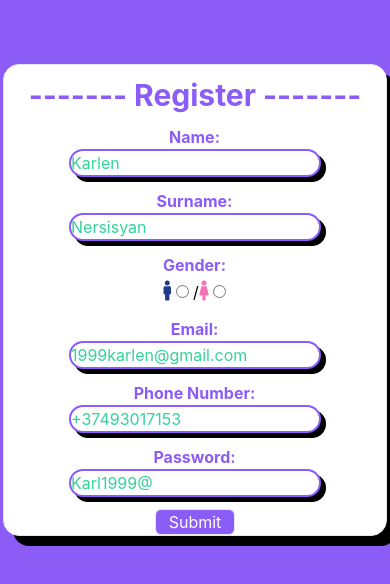
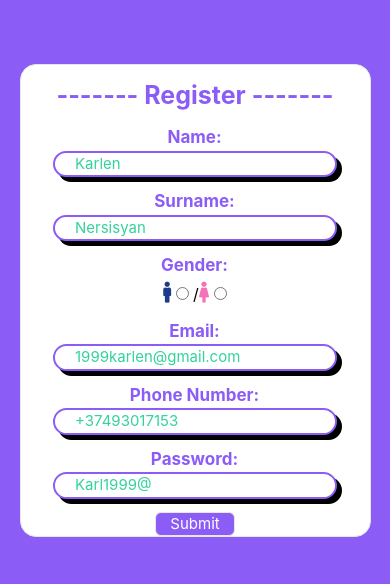
Before and after one commit to KarlenNersisyan/Login-Form, a React (Vite) app: page / in a window 390 px wide. Shown: the top 584 px of the page. Built offline with nearby package versions, Linux system fonts and the light colour scheme.

Commit message:
feat(components): Separation of components, adding properties, validation checking.

```diff
--- a/package.json
+++ b/package.json
@@ -8,7 +8,8 @@
   },
   "dependencies": {
     "react": "^17.0.0",
-    "react-dom": "^17.0.0"
+    "react-dom": "^17.0.0",
+    "react-router-dom": "^5.2.0"
   },
   "devDependencies": {
     "@vitejs/plugin-react-refresh": "^1.3.1",
--- /dev/null
+++ b/src/components/Form.css
@@ -0,0 +1,67 @@
+.byKarlen {
+  top: 20px;
+  left: 33%;
+}
+.ul-container {
+  top: 220px;
+  left: 21%;
+}
+
+input[placeholder] {
+  padding: 0 20px;
+}
+@media screen and (max-width: 580px) {
+  .containerMessage {
+    width: 90%;
+  }
+  .fa-times-hexagon {
+    top: 4%;
+    right: 4%;
+    font-size: 35px;
+  }
+}
+@media screen and (max-width: 430px) {
+  .containerRegister {
+    width: 90%;
+  }
+
+  .titleContainer {
+    font-size: 25px;
+  }
+
+  .labelName {
+    font-size: 17px;
+  }
+
+  .inputName {
+    font-size: 15px;
+  }
+
+  .buttonName {
+    font-size: 15px;
+  }
+
+  .amigo {
+    font-size: 21px;
+  }
+
+  /* containerMessage */
+  .containerMessage {
+    width: 90%;
+  }
+  .fa-times-hexagon {
+    top: 3%;
+    right: 3%;
+    font-size: 33px;
+  }
+  .byKarlen {
+    font-size: 125px;
+    top: 45px;
+  }
+
+  .ul-container {
+    left: 5%;
+    top: 195px;
+    width: 90%;
+  }
+}
--- a/src/components/Form.jsx
+++ b/src/components/Form.jsx
@@ -1,4 +1,6 @@
 import React, { Component } from 'react';
+import './Form.css';
+import styles from './form.module.css';
 import Input from '../components/Input/Input';
 import Button from '../components/Button/Button';
 import {
@@ -27,6 +29,7 @@ class Form extends Component {
       phone: GetItemLocal('phone') ? GetItemLocal('phone') : '',
       email: GetItemLocal('email') ? GetItemLocal('email') : '',
       password: GetItemLocal('password') ? GetItemLocal('password') : '',
+      isHidden: true,
     };
   }
   handleChange = (e) => {
@@ -39,14 +42,30 @@ class Form extends Component {
   handleRegister = (e) => {
     const { name, surname, gender, phone, email, password } = this.state;
     e.preventDefault();
-    this.setState({
+    this.setState(
+      {
         isValidName: isValidName(name),
         isValidSurname: isValidSurname(surname),
         isValidGender: isValidGender(gender),
         isValidPhone: isValidPhone(phone),
         isValidEmail: isValidEmail(email),
         isValidPassword: isValidPassword(password),
+      },
+      () => {
+        if (
+          this.state.isValidName &&
+          this.state.isValidSurname &&
+          this.state.isValidGender &&
+          this.state.isValidPhone &&
+          this.state.isValidEmail &&
+          this.state.isValidPassword
+        ) {
+          this.setState({
+            isHidden: !this.state.isHidden,
           });
+        }
+      }
+    );
   };
 
   componentDidUpdate() {
@@ -69,9 +88,71 @@ class Form extends Component {
       SetItemLocal('password', this.state.password);
     }
   }
+  handleHide = () => {
+    this.setState({
+      isHidden: !this.state.isHidden,
+    });
+  };
   render() {
     const closeIcon = <i className="fas fa-times-circle text-red-400"></i>;
     const okIcon = <i className="fas fa-check-circle text-green-400"></i>;
+
+    // ContainerMessage
+    const containerMessage = (
+      <div
+        className={
+          this.state.isHidden
+            ? styles.hide
+            : 'fixed w-96 h-full rounded-3xl border-none bg-gray-400 shadow-byKarlenV3 containerMessage'
+        }
+      >
+        <a href="https://github.com/KarlenNersisyan" target="_blank">
+          <i className="fas fa-smile-wink absolute text-yellow-500 text-9xl transition byKarlen cursor-pointer hover:text-red-700"></i>
+        </a>
+        <i
+          onClick={this.handleHide}
+          className="fas fa-times-hexagon text-white absolute right-8 top-6 text-4xl cursor-pointer transition hover:text-red-500"
+        ></i>
+        <ul className="ul-container w-56 h-full rounded-3xl border bg-yellow-200 absolute">
+          <li className="text-center mt-1">
+            <b> --- Your Name --- </b>
+            <div className="text-px text-red-700 px-1 truncate">
+              {this.state.name}
+            </div>
+          </li>
+          <li className="text-center mt-1">
+            <b> --- Your Surname --- </b>
+            <div className="text-px text-red-700 px-1 truncate">
+              {this.state.surname}
+            </div>
+          </li>
+          <li className="text-center mt-1">
+            <b> --- Your Gender --- </b>
+            <div className="text-px text-red-700 px-1 truncate">
+              {this.state.gender}
+            </div>
+          </li>
+          <li className="text-center mt-1">
+            <b> --- Your Phone --- </b>
+            <div className="text-px text-red-700 px-1 truncate">
+              {this.state.phone}
+            </div>
+          </li>
+          <li className="text-center mt-1">
+            <b> --- Your Email --- </b>
+            <div className="text-px text-red-700 px-1 truncate">
+              {this.state.email}
+            </div>
+          </li>
+          <li className="text-center mt-1">
+            <b> --- Your Password --- </b>
+            <div className="text-px text-red-700 px-1 truncate">
+              {this.state.password}
+            </div>
+          </li>
+        </ul>
+      </div>
+    );
 
     const nameMessage =
       this.state.isValidName == true || this.state.isValidName === ''
@@ -124,10 +205,11 @@ class Form extends Component {
 
     return (
       <form className="flex justify-center">
-        <div className="w-96 h-full shadow-byKarlenV1 mt-16 border bg-white rounded-2xl flex flex-col justify-evenly text-center">
+        {containerMessage}{' '}
+        <div className="w-96 h-full mt-16 border bg-white rounded-2xl flex flex-col justify-evenly text-center containerRegister">
           {' '}
           <div className=" mt-3">
-            <b className="text-3xl transition text-purple-500 hover:text-green-400">
+            <b className="text-3xl titleContainer transition text-purple-500 hover:text-green-400">
               <a href="https://github.com/KarlenNersisyan" target="_blank">
                 ------- Register -------
               </a>
@@ -135,23 +217,17 @@ class Form extends Component {
           </div>
           <div className="mt-3">
             <label>
-              <p className="text-purple-500 transition cursor-pointer hover:text-green-400 font-bold">
+              <p className="text-purple-500 transition cursor-pointer labelName hover:text-green-400 font-bold">
                 Name:
-                <span
-                  className="ml-px"
-                  {...{ hidden: hiddenName }}
-                >
+                <span className="ml-px" {...{ hidden: hiddenName }}>
                   {nameMessage}
                 </span>
-                <span
-                  className="ml-px"
-                  {...{ hidden: hiddenNameOk }}
-                >
+                <span className="ml-px" {...{ hidden: hiddenNameOk }}>
                   {nameOkMessage}
                 </span>
               </p>
               <Input
-                className="placeholder-green-400 outline-none rounded-full border-solid border-purple-500 border-2 shadow-byKarlenV2 "
+                className="placeholder-green-400 inputName outline-none rounded-full border-solid border-purple-500 border-2 shadow-byKarlenV2 "
                 type="text"
                 placeholder="Karlen"
                 value={this.state.name}
@@ -163,23 +239,17 @@ class Form extends Component {
           </div>
           <div className="mt-3">
             <label>
-              <p className="text-purple-500 transition cursor-pointer hover:text-green-400 font-bold">
+              <p className="text-purple-500 transition cursor-pointer labelName hover:text-green-400 font-bold">
                 Surname:
-                <span
-                  className="ml-px"
-                  {...{ hidden: hiddenSurname }}
-                >
+                <span className="ml-px" {...{ hidden: hiddenSurname }}>
                   {surnameMessage}
                 </span>
-                <span
-                  className="ml-px"
-                  {...{ hidden: hiddenSurnameOk }}
-                >
+                <span className="ml-px" {...{ hidden: hiddenSurnameOk }}>
                   {surnameOkMessage}
                 </span>
               </p>
               <Input
-                className="placeholder-green-400 outline-none rounded-full border-solid border-purple-500 border-2 shadow-byKarlenV2"
+                className="placeholder-green-400 inputName outline-none rounded-full border-solid border-purple-500 border-2 shadow-byKarlenV2"
                 type="text"
                 placeholder="Nersisyan"
                 value={this.state.surname}
@@ -189,24 +259,18 @@ class Form extends Component {
             </label>
           </div>
           <div className="mt-3">
-            <p className="text-purple-500 transition cursor-pointer hover:text-green-400 font-bold">
+            <p className="text-purple-500 transition cursor-pointer labelName hover:text-green-400 font-bold">
               Gender:
-              <span
-                className="ml-px"
-                {...{ hidden: hiddenGender }}
-              >
+              <span className="ml-px" {...{ hidden: hiddenGender }}>
                 {genderMessage}
               </span>
-              <span
-                className="ml-px"
-                {...{ hidden: hiddenGenderOk }}
-              >
+              <span className="ml-px" {...{ hidden: hiddenGenderOk }}>
                 {genderOkMessage}
               </span>
             </p>
              {' '}
             <label>
-              <i className="fas fa-male text-xl text-blue-900"></i>{' '}
+              <i className="fas amigo fa-male text-xl text-blue-900"></i>{' '}
               <Input
                 type="radio"
                 name="gender"
@@ -218,7 +282,7 @@ class Form extends Component {
             </label>
              {' '}
             <label>
-              /<i className="fas fa-female text-xl text-pink-400"></i>{' '}
+              /<i className="fas amigo fa-female text-xl text-pink-400"></i>{' '}
               <Input
                 type="radio"
                 name="gender"
@@ -231,23 +295,17 @@ class Form extends Component {
           </div>
           <div className="mt-3">
             <label>
-              <p className="text-purple-500 transition cursor-pointer hover:text-green-400 font-bold">
+              <p className="text-purple-500 transition cursor-pointer labelName hover:text-green-400 font-bold">
                 Email:
-                <span
-                  className="ml-px"
-                  {...{ hidden: hiddenEmail }}
-                >
+                <span className="ml-px" {...{ hidden: hiddenEmail }}>
                   {emailMessage}
                 </span>
-                <span
-                  className="ml-px"
-                  {...{ hidden: hiddenEmailOk }}
-                >
+                <span className="ml-px" {...{ hidden: hiddenEmailOk }}>
                   {emailOkMessage}
                 </span>
               </p>
               <Input
-                className="placeholder-green-400 outline-none rounded-full border-solid border-purple-500 border-2 shadow-byKarlenV2"
+                className="placeholder-green-400 inputName outline-none rounded-full border-solid border-purple-500 border-2 shadow-byKarlenV2"
                 type="text"
                 placeholder="1999karlen@gmail.com"
                 value={this.state.email}
@@ -259,23 +317,17 @@ class Form extends Component {
           </div>
           <div className="mt-3">
             <label>
-              <p className="text-purple-500 transition cursor-pointer hover:text-green-400 font-bold">
+              <p className="text-purple-500 transition cursor-pointer labelName hover:text-green-400 font-bold">
                 Phone Number:{' '}
-                <span
-                  className="ml-px"
-                  {...{ hidden: hiddenPhone }}
-                >
+                <span className="ml-px" {...{ hidden: hiddenPhone }}>
                   {phoneMessage}
                 </span>
-                <span
-                  className="ml-px"
-                  {...{ hidden: hiddenPhoneOk }}
-                >
+                <span className="ml-px" {...{ hidden: hiddenPhoneOk }}>
                   {phoneOkMessage}
                 </span>
               </p>
               <Input
-                className="placeholder-green-400 outline-none rounded-full border-solid border-purple-500 border-2 shadow-byKarlenV2"
+                className="placeholder-green-400 inputName outline-none rounded-full border-solid border-purple-500 border-2 shadow-byKarlenV2"
                 type="number"
                 placeholder="+37493017153"
                 value={this.state.phone}
@@ -287,23 +339,17 @@ class Form extends Component {
           </div>
           <div className="mt-3">
             <label>
-              <p className="text-purple-500 transition cursor-pointer hover:text-green-400 font-bold">
+              <p className="text-purple-500 transition cursor-pointer labelName hover:text-green-400 font-bold">
                 Password:
-                <span
-                  className="ml-px"
-                  {...{ hidden: hiddenPassword }}
-                >
+                <span className="ml-px" {...{ hidden: hiddenPassword }}>
                   {passwordMessage}
                 </span>
-                <span
-                  className="ml-px"
-                  {...{ hidden: hiddenPasswordOk }}
-                >
+                <span className="ml-px" {...{ hidden: hiddenPasswordOk }}>
                   {passwordOkMessage}
                 </span>
               </p>
               <Input
-                className="placeholder-green-400 outline-none rounded-full border-solid border-purple-500 border-2 shadow-byKarlenV2"
+                className="placeholder-green-400 inputName outline-none rounded-full border-solid border-purple-500 border-2 shadow-byKarlenV2"
                 type="password"
                 placeholder="Karl1999@"
                 value={this.state.password}
@@ -315,7 +361,7 @@ class Form extends Component {
           </div>
           <div className="mt-3">
             <Button
-              className="w-20 transition-all rounded-md border text-white bg-purple-500 hover:text-black hover:bg-green-400"
+              className="w-20 buttonName transition-all rounded-md border text-white bg-purple-500 hover:text-black hover:bg-green-400"
               text="Submit"
               onClick={this.handleRegister}
             />
--- /dev/null
+++ b/src/components/form.module.css
@@ -0,0 +1,3 @@
+.hide {
+  display: none;
+}
--- a/tailwind.config.js
+++ b/tailwind.config.js
@@ -3,8 +3,9 @@ module.exports = {
   darkMode: false, // or 'media' or 'class'
   theme: {
     boxShadow: {
-      byKarlenV1: '10px 10px 0px black',
+      // byKarlenV1: '10px 10px 0px black',
       byKarlenV2: '5px 5px 0px black',
+      byKarlenV3: '0px 0px 50px orange',
     },
   },
   variants: {
```
Also changed, not shown: 1 other file (tests, documents, lock files or other folders). Lines whose indentation alone changed are shown as unchanged.
